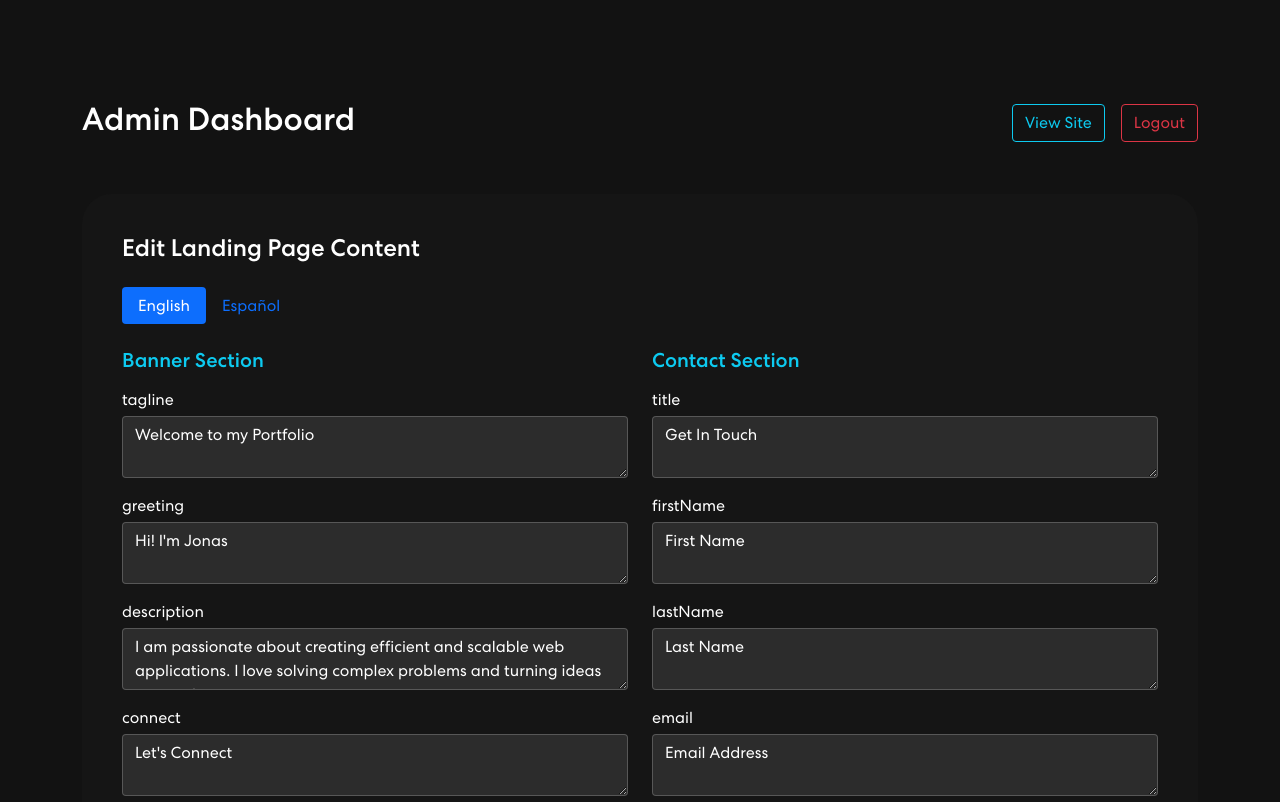
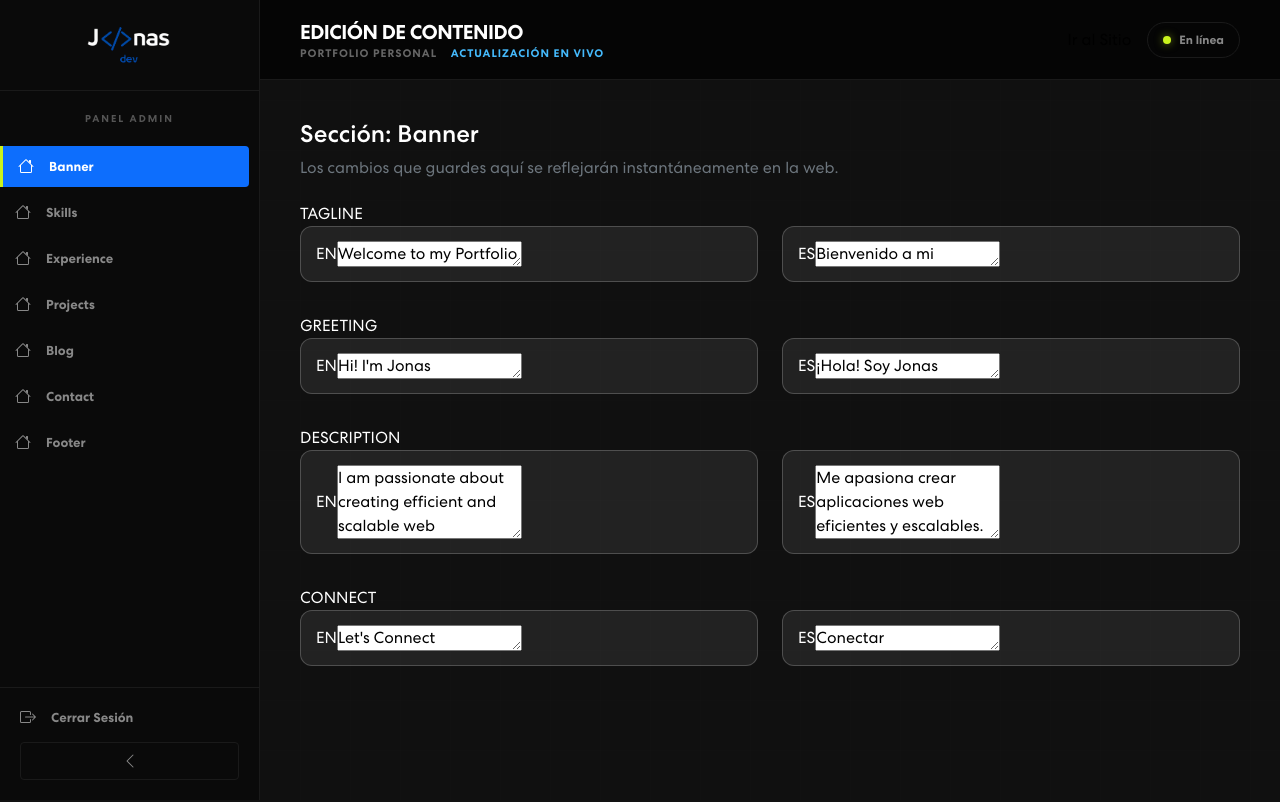
Before and after one commit to jonasojeda/personal-portfolio, a React (Create React App) app in the folder front/: page /dashboard in a window 1280 px wide. Shown: the top 802 px of the page. Built offline with nearby package versions, Linux system fonts and the light colour scheme; sample sign-in values are in the browser's storage.

Commit message:
feat: Implementacion de logo principal en el login

```diff
--- a/front/src/App.css
+++ b/front/src/App.css
@@ -1067,3 +1067,207 @@ nav.navbar .navbar-toggler[aria-expanded="true"] .navbar-toggler-icon {
 .back-to-site a:hover {
   color: #45bafc;
 }
+
+/************ Dashboard Css ************/
+.dashboard-layout {
+  display: flex;
+  height: 100vh;
+  width: 100vw;
+  background-color: #050505;
+  background-image: linear-gradient(rgba(255, 255, 255, 0.03) 1px, transparent 1px),
+  linear-gradient(90deg, rgba(255, 255, 255, 0.03) 1px, transparent 1px);
+  background-size: 50px 50px;
+  position: relative;
+  z-index: 1;
+  overflow: hidden;
+}
+
+.sidebar-full {
+  width: 260px;
+  background: #0a0a0a;
+  border-right: 1px solid #1a1a1a;
+  display: flex;
+  flex-direction: column;
+  transition: width 0.3s ease;
+  z-index: 10;
+}
+
+.sidebar-full.closed {
+  width: 70px;
+}
+
+.sidebar-header {
+  padding: 25px 20px;
+  border-bottom: 1px solid #1a1a1a;
+  display: flex;
+  align-items: center;
+  justify-content: center;
+}
+
+.sidebar-logo {
+  font-weight: 800;
+  letter-spacing: 1px;
+  font-size: 22px;
+}
+
+.sidebar-subtitle {
+  color: #555;
+  font-size: 10px;
+  font-weight: 700;
+  letter-spacing: 2px;
+  padding: 20px;
+  text-align: center;
+}
+
+.dashboard-nav {
+  flex: 1;
+  overflow-y: auto;
+  padding: 0 10px;
+}
+
+.dashboard-nav .nav-link {
+  color: #888;
+  border-radius: 4px;
+  padding: 12px 15px;
+  margin-bottom: 5px;
+  font-weight: 600;
+  font-size: 13px;
+  display: flex;
+  align-items: center;
+  transition: all 0.3s ease;
+}
+
+.dashboard-nav .nav-link:hover {
+  background: rgba(255, 255, 255, 0.05);
+  color: #fff;
+}
+
+.dashboard-nav .nav-link.active {
+  background: rgba(69, 186, 252, 0.1);
+  color: #c9f31d; /* Keeping the neon accent for active state like the model */
+  border-left: 3px solid #c9f31d;
+  border-radius: 0 4px 4px 0;
+}
+
+.nav-icon {
+  margin-right: 15px;
+  min-width: 16px;
+}
+
+.nav-text {
+  white-space: nowrap;
+}
+
+.sidebar-footer {
+  padding: 20px;
+  border-top: 1px solid #1a1a1a;
+  display: flex;
+  flex-direction: column;
+  gap: 15px;
+}
+
+.sidebar-logout-btn, .sidebar-toggle-btn {
+  background: transparent;
+  border: none;
+  color: #888;
+  display: flex;
+  align-items: center;
+  font-size: 13px;
+  font-weight: 600;
+  cursor: pointer;
+  padding: 0;
+  transition: color 0.3s ease;
+}
+
+.sidebar-toggle-btn {
+  justify-content: center;
+  border: 1px solid #1a1a1a;
+  padding: 10px;
+  border-radius: 4px;
+}
+
+.sidebar-logout-btn:hover, .sidebar-toggle-btn:hover {
+  color: #fff;
+}
+
+.sidebar-full.closed .sidebar-logout-btn {
+  justify-content: center;
+}
+.sidebar-full.closed .nav-icon {
+  margin-right: 0;
+}
+.sidebar-full.closed .sidebar-subtitle {
+  padding: 20px 5px;
+}
+
+.main-content {
+  flex: 1;
+  display: flex;
+  flex-direction: column;
+  overflow: hidden;
+  position: relative;
+}
+
+.main-header {
+  height: 80px;
+  border-bottom: 1px solid #1a1a1a;
+  display: flex;
+  align-items: center;
+  justify-content: space-between;
+  padding: 0 40px;
+  background: rgba(5, 5, 5, 0.9);
+  backdrop-filter: blur(10px);
+  z-index: 5;
+}
+
+.header-title {
+  color: #fff;
+  font-size: 20px;
+  font-weight: 800;
+  margin-bottom: 2px;
+  letter-spacing: -0.5px;
+}
+
+.header-subtitle {
+  color: #666;
+  font-size: 11px;
+  font-weight: 700;
+  letter-spacing: 1px;
+  margin: 0;
+}
+
+.header-subtitle span {
+  color: #45bafc;
+  margin-left: 10px;
+}
+
+.header-actions {
+  display: flex;
+  align-items: center;
+}
+
+.status-indicator {
+  display: flex;
+  align-items: center;
+  border: 1px solid #1a1a1a;
+  padding: 8px 15px;
+  border-radius: 20px;
+  font-size: 12px;
+  color: #888;
+  font-weight: 600;
+}
+
+.status-indicator .dot {
+  width: 8px;
+  height: 8px;
+  background-color: #c9f31d;
+  border-radius: 50%;
+  margin-right: 8px;
+  box-shadow: 0 0 8px rgba(201, 243, 29, 0.5);
+}
+
+.dashboard-content-scroll {
+  flex: 1;
+  overflow-y: auto;
+  padding: 40px;
+}
--- a/front/src/pages/Dashboard.js
+++ b/front/src/pages/Dashboard.js
@@ -3,11 +3,13 @@ import { Container, Row, Col, Tab, Nav } from 'react-bootstrap';
 import { useLanguage } from '../context/LanguageContext';
 import { useAuth } from '../context/AuthContext';
 import { useNavigate } from 'react-router-dom';
+import logo from '../assets/img/logo.png';
 
 export const Dashboard = () => {
   const { translations, updateTranslation } = useLanguage();
   const { logout } = useAuth();
   const navigate = useNavigate();
+  const [sidebarOpen, setSidebarOpen] = useState(true);
 
   const handleSave = (lang, section, key, value) => {
     updateTranslation(lang, section, key, value);
@@ -15,27 +17,48 @@ export const Dashboard = () => {
 
   const handleLogout = () => {
     logout();
-    navigate('/');
+    navigate('/login');
   };
 
   // Simple editor for string values
-  const renderStringEditor = (lang, section) => {
-    const sectionData = translations[lang][section];
-    if (!sectionData) return null;
+  const renderStringEditor = (section) => {
+    const sectionDataEn = translations['en'][section];
+    const sectionDataEs = translations['es'][section];
+    if (!sectionDataEn || !sectionDataEs) return <p className="text-muted">No editable text found for this section.</p>;
 
-    return Object.keys(sectionData).map(key => {
-      const val = sectionData[key];
-      // Only handle direct strings for simplicity in this dashboard
-      if (typeof val === 'string') {
+    return Object.keys(sectionDataEn).map(key => {
+      const valEn = sectionDataEn[key];
+      const valEs = sectionDataEs[key];
+
+      // Only handle direct strings for simplicity in this dashboard mockup
+      if (typeof valEn === 'string') {
         return (
-          <div key={key} className="mb-3">
-            <label className="text-white d-block mb-1">{key}</label>
-            <textarea
-              className="form-control"
-              value={val}
-              onChange={(e) => handleSave(lang, section, key, e.target.value)}
-              style={{ background: 'rgba(255,255,255,0.1)', color: 'white', border: '1px solid rgba(255,255,255,0.2)' }}
-            />
+          <div key={key} className="dashboard-edit-group mb-4">
+            <label className="dashboard-label">{key.toUpperCase()}</label>
+            <Row>
+              <Col md={6}>
+                <div className="input-container-modern mb-2">
+                  <span className="lang-badge">EN</span>
+                  <textarea
+                    className="dashboard-input"
+                    value={valEn}
+                    onChange={(e) => handleSave('en', section, key, e.target.value)}
+                    rows={valEn.length > 50 ? 3 : 1}
+                  />
+                </div>
+              </Col>
+              <Col md={6}>
+                <div className="input-container-modern mb-2">
+                  <span className="lang-badge">ES</span>
+                  <textarea
+                    className="dashboard-input"
+                    value={valEs}
+                    onChange={(e) => handleSave('es', section, key, e.target.value)}
+                    rows={valEs.length > 50 ? 3 : 1}
+                  />
+                </div>
+              </Col>
+            </Row>
           </div>
         );
       }
@@ -43,60 +66,100 @@ export const Dashboard = () => {
     });
   };
 
+  const sections = [
+    { id: 'banner', name: 'Banner' },
+    { id: 'skills', name: 'Skills' },
+    { id: 'experience', name: 'Experience' },
+    { id: 'projects', name: 'Projects' },
+    { id: 'blog', name: 'Blog' },
+    { id: 'contact', name: 'Contact' },
+    { id: 'footer', name: 'Footer' },
+  ];
+
   return (
-    <section className="dashboard" style={{ padding: '100px 0', minHeight: '100vh', background: '#121212' }}>
-      <Container>
-        <div className="d-flex justify-content-between align-items-center mb-5">
-          <h2 className="text-white">Admin Dashboard</h2>
-          <div>
-            <button onClick={() => navigate('/')} className="btn btn-outline-info me-3">View Site</button>
-            <button onClick={handleLogout} className="btn btn-outline-danger">Logout</button>
+    <section className="dashboard-layout">
+      <div className="login-grid-overlay"></div>
+
+      <Tab.Container id="dashboard-tabs" defaultActiveKey="banner">
+        <aside className={`sidebar-full ${sidebarOpen ? 'open' : 'closed'}`}>
+          <div className="sidebar-header" onClick={() => navigate('/')} style={{cursor: 'pointer'}}>
+            {sidebarOpen ? (
+              <img src={logo} alt="Logo" style={{ maxWidth: '100%', maxHeight: '40px', width: 'auto', objectFit: 'contain' }} />
+            ) : (
+              <img src={logo} alt="Logo" style={{ maxWidth: '100%', maxHeight: '30px', width: 'auto', objectFit: 'contain' }} />
+            )}
           </div>
-        </div>
 
-        <div className="dashboard-bx" style={{ background: '#151515', padding: '40px', borderRadius: '30px' }}>
-          <h4 className="text-white mb-4">Edit Landing Page Content</h4>
+          <div className="sidebar-subtitle">
+            {sidebarOpen ? 'PANEL ADMIN' : '---'}
+          </div>
 
-          <Tab.Container id="dashboard-tabs" defaultActiveKey="en">
-            <Nav variant="pills" className="nav-pills mb-4">
-              <Nav.Item>
-                <Nav.Link eventKey="en" style={{ cursor: 'pointer' }}>English</Nav.Link>
+          <Nav variant="pills" className="flex-column dashboard-nav">
+            {sections.map(sec => (
+              <Nav.Item key={sec.id}>
+                <Nav.Link eventKey={sec.id} title={sec.name}>
+                  <svg xmlns="http://www.w3.org/2000/svg" width="16" height="16" fill="currentColor" className="nav-icon" viewBox="0 0 16 16">
+                    <path fillRule="evenodd" d="M2 13.5V7h1v6.5a.5.5 0 0 0 .5.5h9a.5.5 0 0 0 .5-.5V7h1v6.5a1.5 1.5 0 0 1-1.5 1.5h-9A1.5 1.5 0 0 1 2 13.5zm11-11V6l-2-2V2.5a.5.5 0 0 1 .5-.5h1a.5.5 0 0 1 .5.5z"/>
+                    <path fillRule="evenodd" d="M7.293 1.5a1 1 0 0 1 1.414 0l6.647 6.646a.5.5 0 0 1-.708.708L8 2.207 1.354 8.854a.5.5 0 1 1-.708-.708L7.293 1.5z"/>
+                  </svg>
+                  {sidebarOpen && <span className="nav-text">{sec.name}</span>}
+                </Nav.Link>
               </Nav.Item>
-              <Nav.Item>
-                <Nav.Link eventKey="es" style={{ cursor: 'pointer' }}>Español</Nav.Link>
-              </Nav.Item>
-            </Nav>
+            ))}
+          </Nav>
 
+          <div className="sidebar-footer">
+            <button className="sidebar-logout-btn" onClick={handleLogout} title="Cerrar Sesión">
+              <svg xmlns="http://www.w3.org/2000/svg" width="16" height="16" fill="currentColor" className="nav-icon" viewBox="0 0 16 16">
+                <path fillRule="evenodd" d="M10 12.5a.5.5 0 0 1-.5.5h-8a.5.5 0 0 1-.5-.5v-9a.5.5 0 0 1 .5-.5h8a.5.5 0 0 1 .5.5v2a.5.5 0 0 0 1 0v-2A1.5 1.5 0 0 0 9.5 2h-8A1.5 1.5 0 0 0 0 3.5v9A1.5 1.5 0 0 0 1.5 14h8a1.5 1.5 0 0 0 1.5-1.5v-2a.5.5 0 0 0-1 0v2z"/>
+                <path fillRule="evenodd" d="M15.854 8.354a.5.5 0 0 0 0-.708l-3-3a.5.5 0 0 0-.708.708L14.293 7.5H5.5a.5.5 0 0 0 0 1h8.793l-2.147 2.146a.5.5 0 0 0 .708.708l3-3z"/>
+              </svg>
+              {sidebarOpen && <span className="nav-text">Cerrar Sesión</span>}
+            </button>
+            <button className="sidebar-toggle-btn" onClick={() => setSidebarOpen(!sidebarOpen)}>
+              <svg xmlns="http://www.w3.org/2000/svg" width="16" height="16" fill="currentColor" viewBox="0 0 16 16">
+                {sidebarOpen ? (
+                  <path fillRule="evenodd" d="M11.354 1.646a.5.5 0 0 1 0 .708L5.707 8l5.647 5.646a.5.5 0 0 1-.708.708l-6-6a.5.5 0 0 1 0-.708l6-6a.5.5 0 0 1 .708 0z"/>
+                ) : (
+                  <path fillRule="evenodd" d="M4.646 1.646a.5.5 0 0 1 .708 0l6 6a.5.5 0 0 1 0 .708l-6 6a.5.5 0 0 1-.708-.708L10.293 8 4.646 2.354a.5.5 0 0 1 0-.708z"/>
+                )}
+              </svg>
+            </button>
+          </div>
+        </aside>
+
+        <main className="main-content">
+          <header className="main-header">
+            <div>
+              <h1 className="header-title">EDICIÓN DE CONTENIDO</h1>
+              <p className="header-subtitle">PORTFOLIO PERSONAL <span>ACTUALIZACIÓN EN VIVO</span></p>
+            </div>
+            <div className="header-actions">
+              <button className="btn-modern-outline me-3" onClick={() => navigate('/')}>Ir al Sitio</button>
+              <div className="status-indicator">
+                <span className="dot"></span>
+                <span>En línea</span>
+              </div>
+            </div>
+          </header>
+
+          <div className="dashboard-content-scroll">
             <Tab.Content>
-              <Tab.Pane eventKey="en">
-                <Row>
-                  <Col md={6}>
-                    <h5 className="text-info mb-3">Banner Section</h5>
-                    {renderStringEditor('en', 'banner')}
-                  </Col>
-                  <Col md={6}>
-                    <h5 className="text-info mb-3">Contact Section</h5>
-                    {renderStringEditor('en', 'contact')}
-                  </Col>
-                </Row>
-              </Tab.Pane>
-
-              <Tab.Pane eventKey="es">
-                <Row>
-                  <Col md={6}>
-                    <h5 className="text-info mb-3">Sección Banner</h5>
-                    {renderStringEditor('es', 'banner')}
-                  </Col>
-                  <Col md={6}>
-                    <h5 className="text-info mb-3">Sección Contacto</h5>
-                    {renderStringEditor('es', 'contact')}
-                  </Col>
-                </Row>
-              </Tab.Pane>
+              {sections.map(sec => (
+                <Tab.Pane eventKey={sec.id} key={sec.id}>
+                  <div className="dashboard-card">
+                    <h4 className="content-title">Sección: <span className="highlight-text">{sec.name}</span></h4>
+                    <p className="text-muted mb-4">Los cambios que guardes aquí se reflejarán instantáneamente en la web.</p>
+                    <div className="editor-container">
+                      {renderStringEditor(sec.id)}
+                    </div>
+                  </div>
+                </Tab.Pane>
+              ))}
             </Tab.Content>
-          </Tab.Container>
-        </div>
-      </Container>
+          </div>
+        </main>
+      </Tab.Container>
     </section>
   );
 };
--- a/front/src/pages/Login.js
+++ b/front/src/pages/Login.js
@@ -4,6 +4,7 @@ import { Container, Row, Col } from 'react-bootstrap';
 import { useAuth } from '../context/AuthContext';
 import 'animate.css';
 import TrackVisibility from 'react-on-screen';
+import logo from '../assets/img/logo.png';
 
 export const Login = () => {
   const [email, setEmail] = useState('');
@@ -44,6 +45,10 @@ export const Login = () => {
                         <path d="M8 1a2 2 0 0 1 2 2v4H6V3a2 2 0 0 1 2-2zm3 6V3a3 3 0 0 0-6 0v4a2 2 0 0 0-2 2v5a2 2 0 0 0 2 2h6a2 2 0 0 0 2-2V9a2 2 0 0 0-2-2zM5 8h6a1 1 0 0 1 1 1v5a1 1 0 0 1-1 1H5a1 1 0 0 1-1-1V9a1 1 0 0 1 1-1z"/>
                       </svg>
                       ACCESO RESTRINGIDO
+                    </div>
+
+                    <div className="text-center mb-4">
+                      <img src={logo} alt="Logo" style={{ maxHeight: '60px', width: 'auto', objectFit: 'contain' }} />
                     </div>
 
                     <h2>PANEL <span className="highlight-text">INTERNO</span></h2>
```
